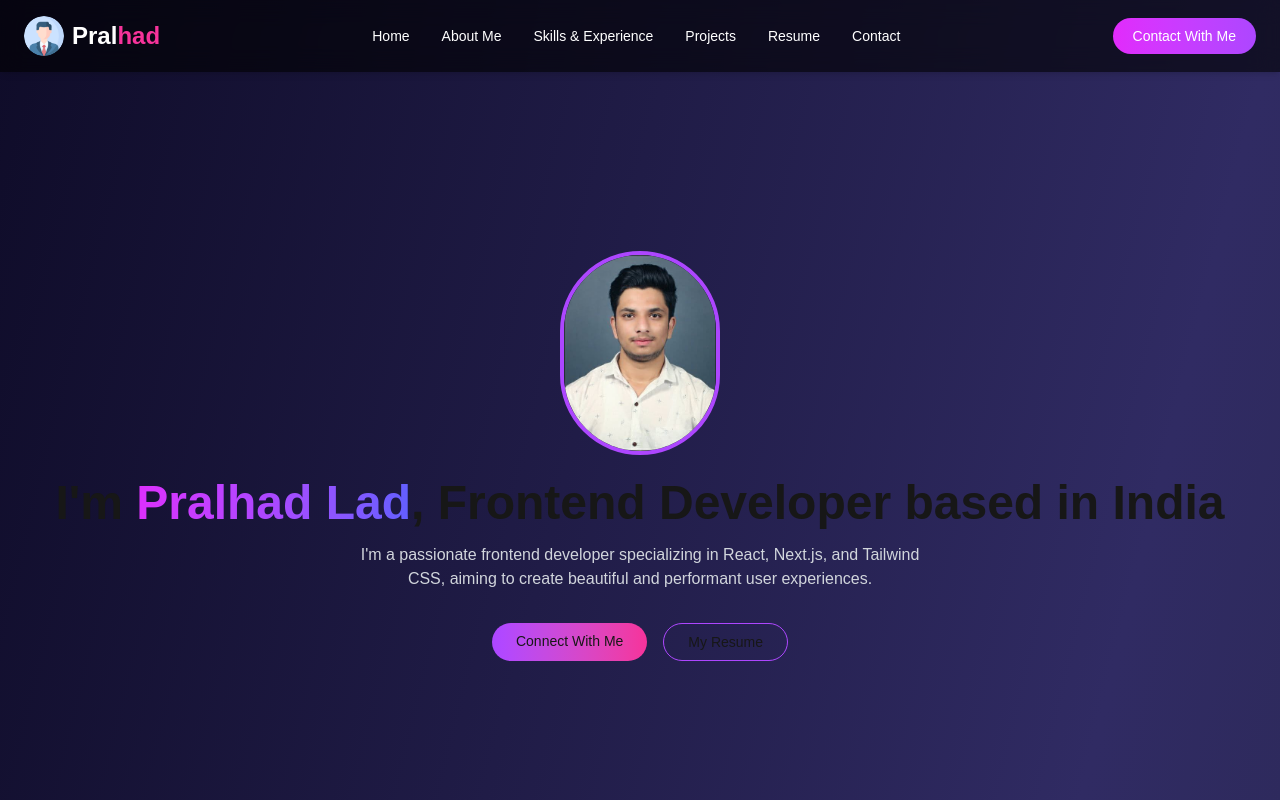
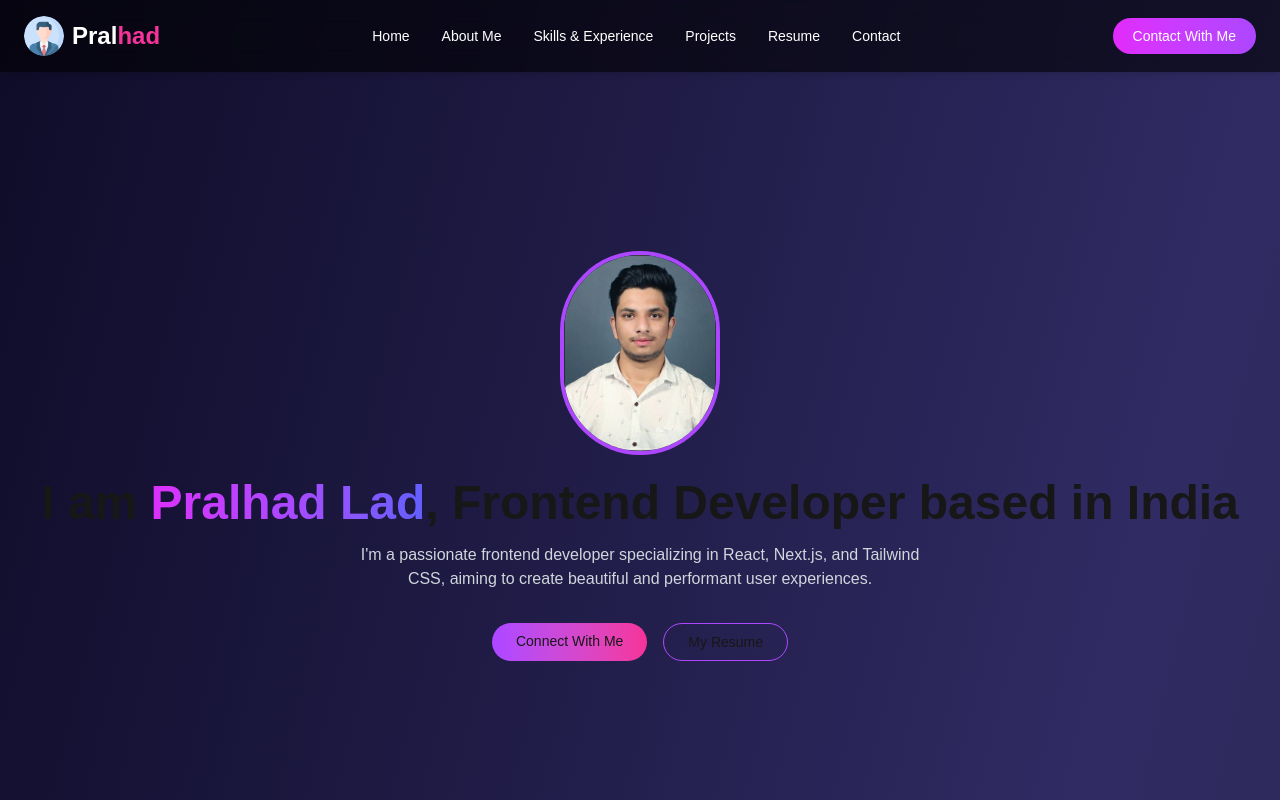
Before and after one commit to pralhad-lad/Personal-Portfolio, a Next.js app: page / in a window 1280 px wide. Shown: the top 800 px of the page. Built offline with nearby package versions, Linux system fonts and the light colour scheme.

Commit message:
Fiexed issues

```diff
--- a/src/components/HeroSection.js
+++ b/src/components/HeroSection.js
@@ -12,7 +12,7 @@ export default function HeroSection() {
       />
 
       <h1 className="text-3xl md:text-5xl font-bold mb-4">
-        I'm
+        I am
         <span className="bg-gradient-to-r from-fuchsia-500 via-purple-500 to-indigo-500 bg-clip-text text-transparent">
           {" "}Pralhad Lad
         </span>, Frontend Developer based in India
```
